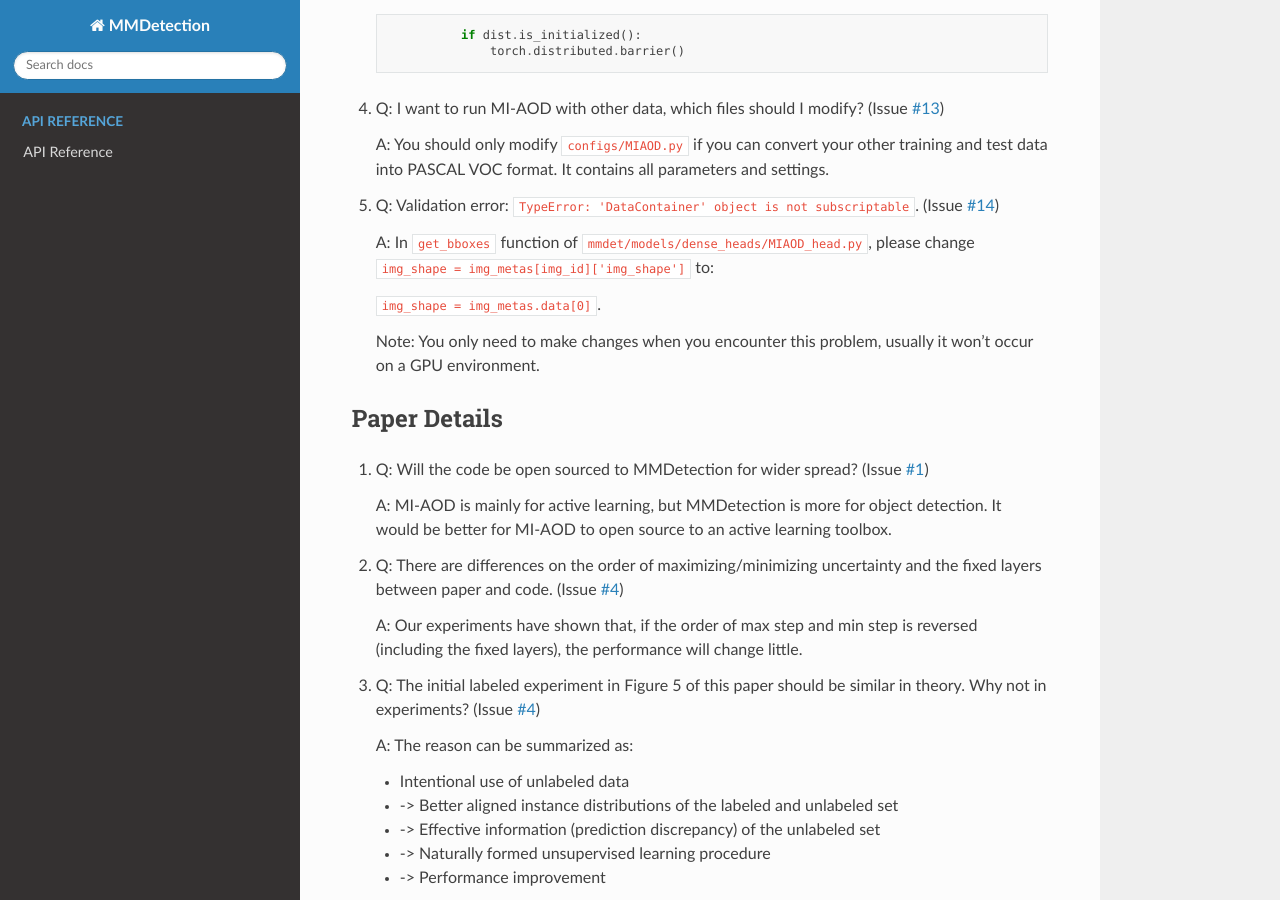
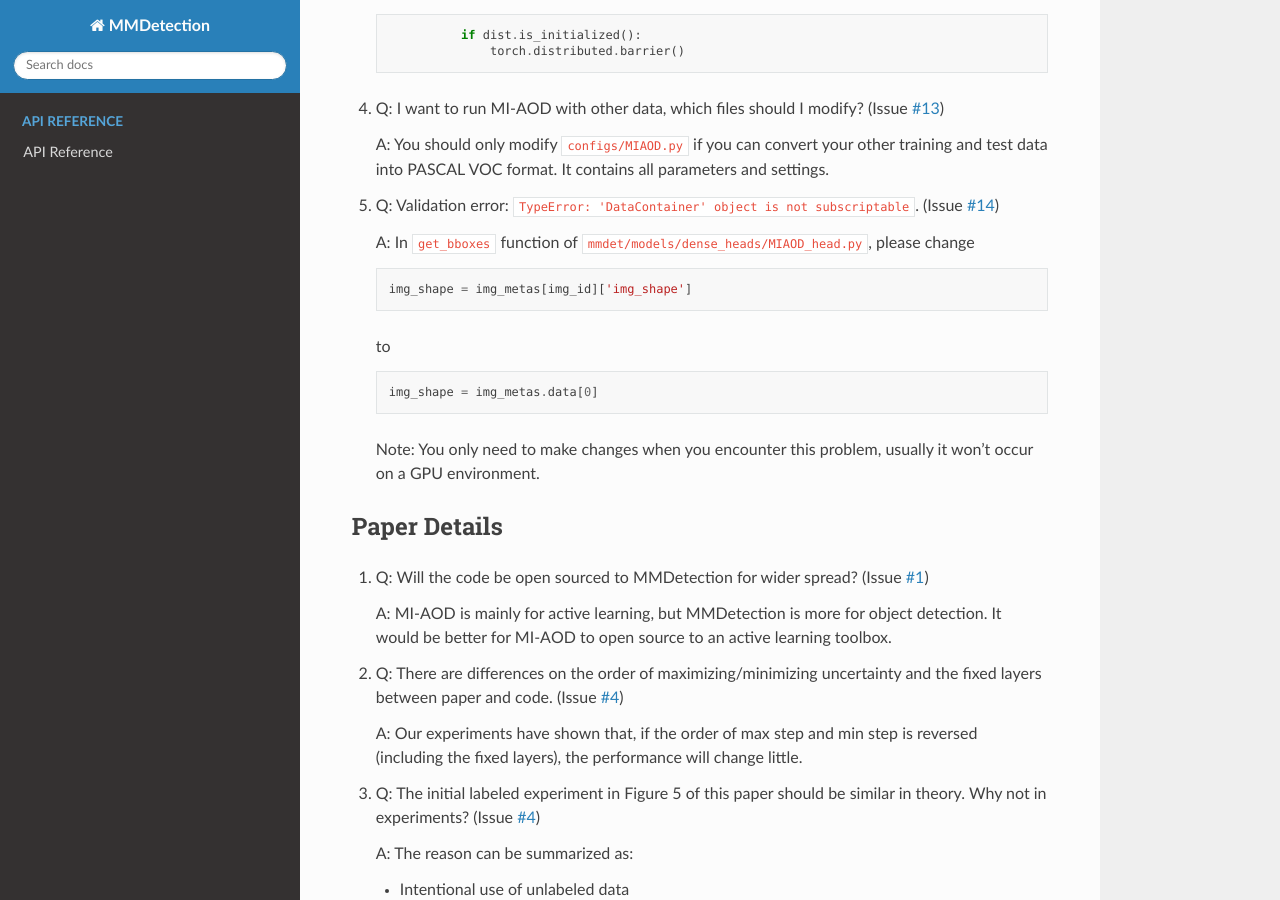
Before and after one commit to yuantn/MI-AOD, a Sphinx documentation site: the page built from docs/FAQ.md, in a window 1280 px wide and 900 px high, scrolled down 1674 px. Built offline with Sphinx 7.4.7 and the Read the Docs theme 2.0.0, drawn with Linux system fonts in a browser that asks for light colours; pages that are not in the unit, such as notebooks, are missing from menus.

Commit message:
Update FAQ.md

````diff
--- a/docs/FAQ.md
+++ b/docs/FAQ.md
@@ -82,9 +82,17 @@ The open issues are not included here for now, just in case someone will ask fur
 
 5.  Q: Validation error: `TypeError: 'DataContainer' object is not subscriptable`. (Issue [#14](../../../issues/14))
 
-    A: In `get_bboxes` function of `mmdet/models/dense_heads/MIAOD_head.py`, please change `img_shape = img_metas[img_id]['img_shape']` to:
+    A: In `get_bboxes` function of `mmdet/models/dense_heads/MIAOD_head.py`, please change
 
-    `img_shape = img_metas.data[0]`.
+    ```python
+    img_shape = img_metas[img_id]['img_shape']
+    ```
+
+    to
+
+    ```python
+    img_shape = img_metas.data[0]
+    ```
 
     Note: You only need to make changes when you encounter this problem, usually it won't occur on a GPU environment.
 
````
